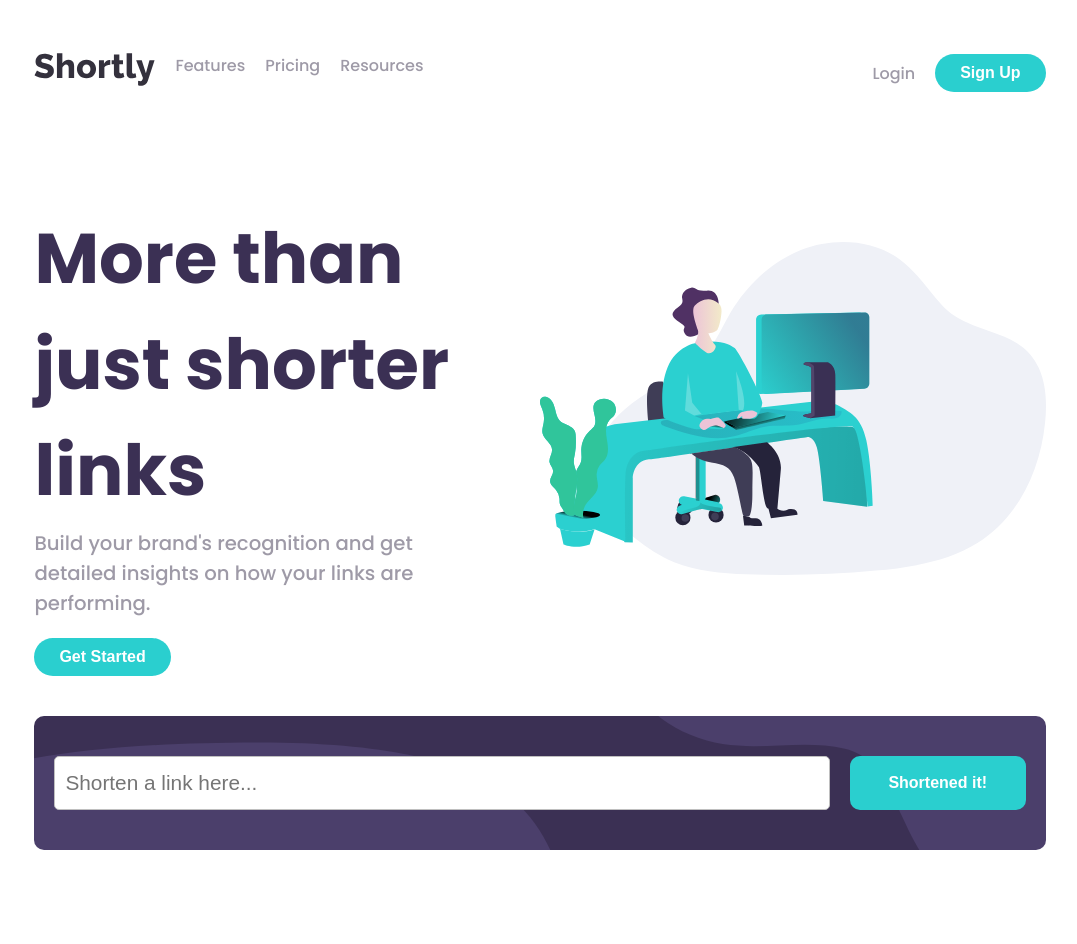
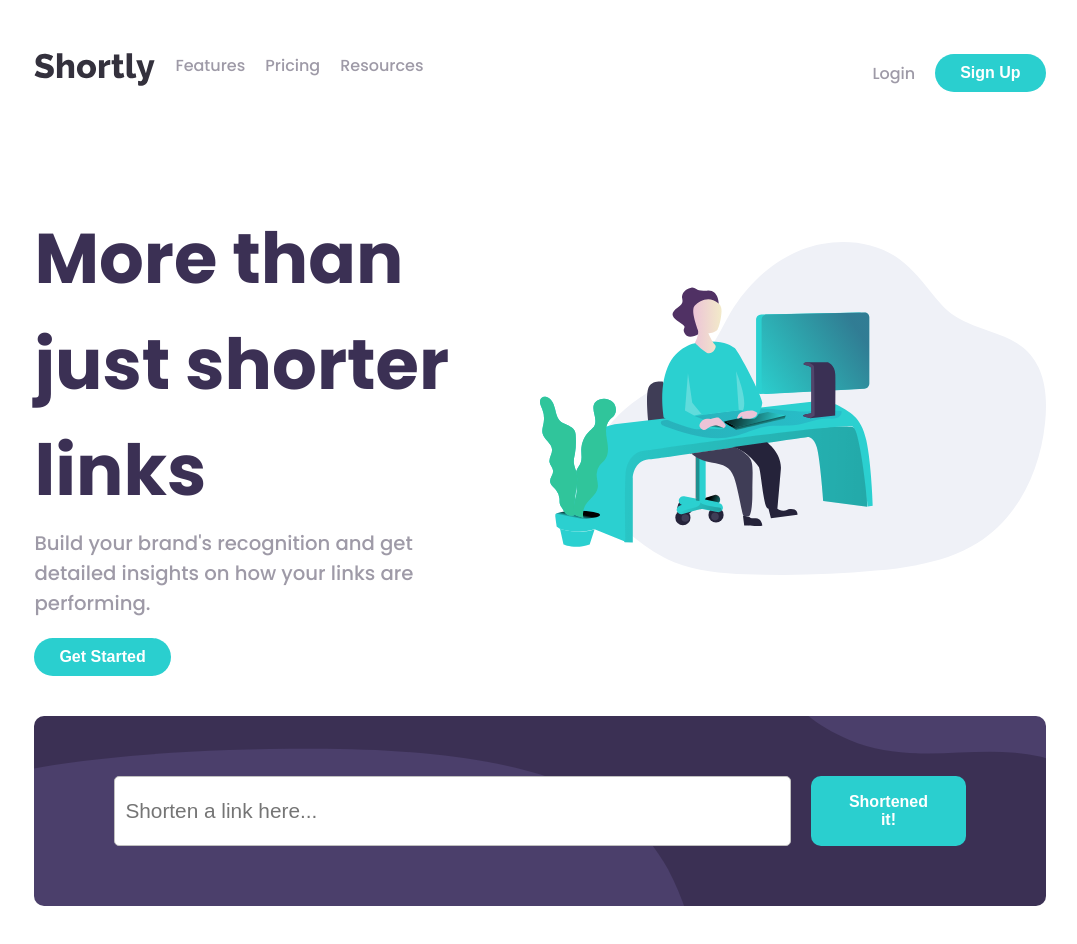
Before and after one commit to UnityGameDesign-max/URL-Shortning, a Next.js app: page / in a window 1280 px wide. Shown: the whole page, without its empty margins (100-1177 px from the left). Before the commit the page ends 888 px from the top, so only its background shows below. Built offline with nearby package versions, Linux system fonts and the light colour scheme.

Commit message:
updated form

```diff
--- a/src/styles/Shortened.module.css
+++ b/src/styles/Shortened.module.css
@@ -1,7 +1,7 @@
 .shortenedInput{
     width: 90%;
     font-size: 1.3rem;
-    padding: 14px 10px;
+    padding: 20px 10px;
     border-radius: 5px;
     border: 1px solid var(--gray);
     outline: none;
--- a/src/styles/globals.css
+++ b/src/styles/globals.css
@@ -27,7 +27,7 @@
   background-image: url('../../public/images/bg-shorten-desktop.svg');
   background-color: var(--darkViolet);
   background-repeat: no-repeat;
-  padding: 40px 20px;
+  padding: 60px 80px;
   background-size: cover;
   border-radius: 10px;
 }
--- a/src/widgets/AdvancedStat.tsx
+++ b/src/widgets/AdvancedStat.tsx
@@ -2,6 +2,13 @@ import ShortenedForm from "@/widgets/ShortenedForm";
 
 export default function AdvancedStats(){
     return (
-        <ShortenedForm />
+        <>
+            <ShortenedForm />
+            <section className='stats'>
+
+
+            </section>
+        </>
+
     )
 }
--- a/src/widgets/ShortenedForm.tsx
+++ b/src/widgets/ShortenedForm.tsx
@@ -11,7 +11,6 @@ export default function ShortenedForm(){
                     placeholder="Shorten a link here..."
                 />
 
-
                 <button className={`btn-secondary btn ${styles.shortenedBtn}`}>Shortened it!</button>
             </div>
         </>
```
